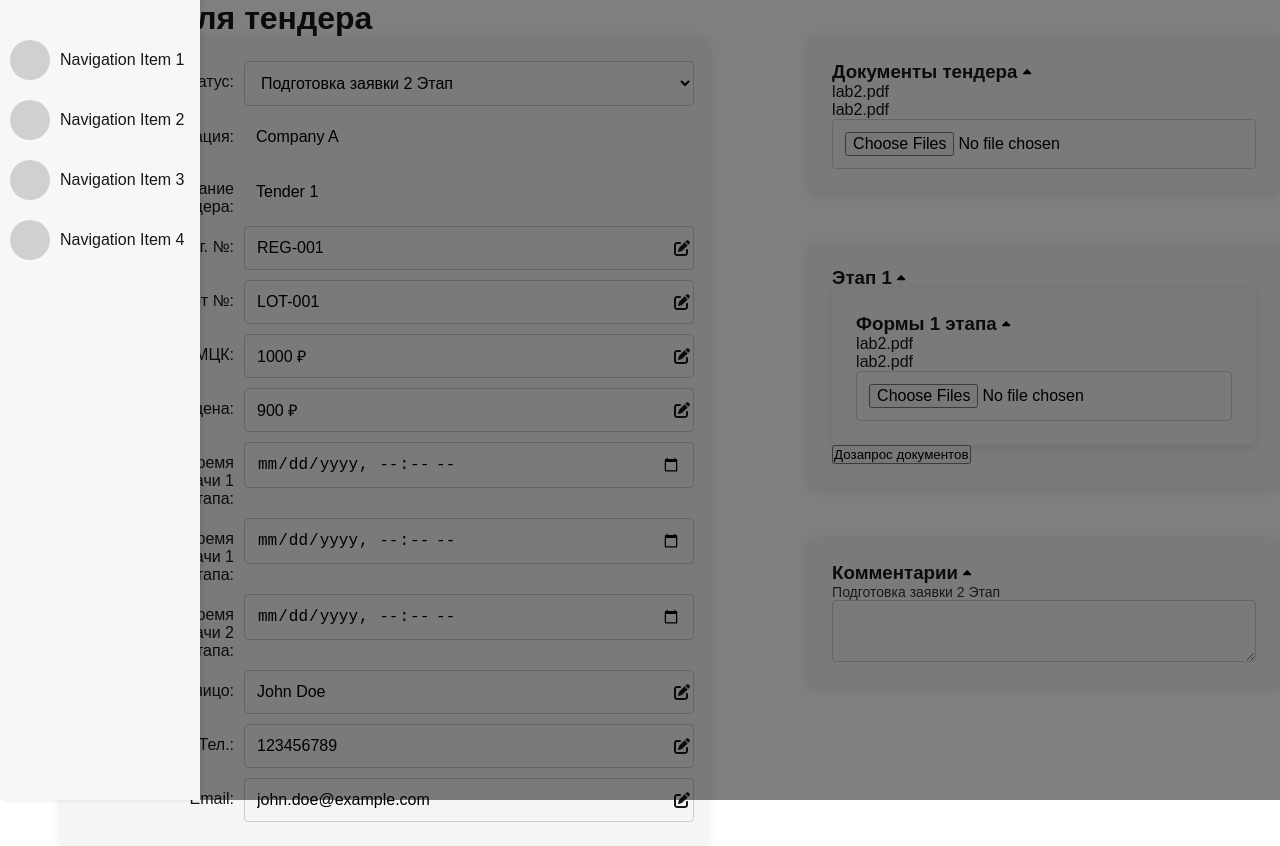
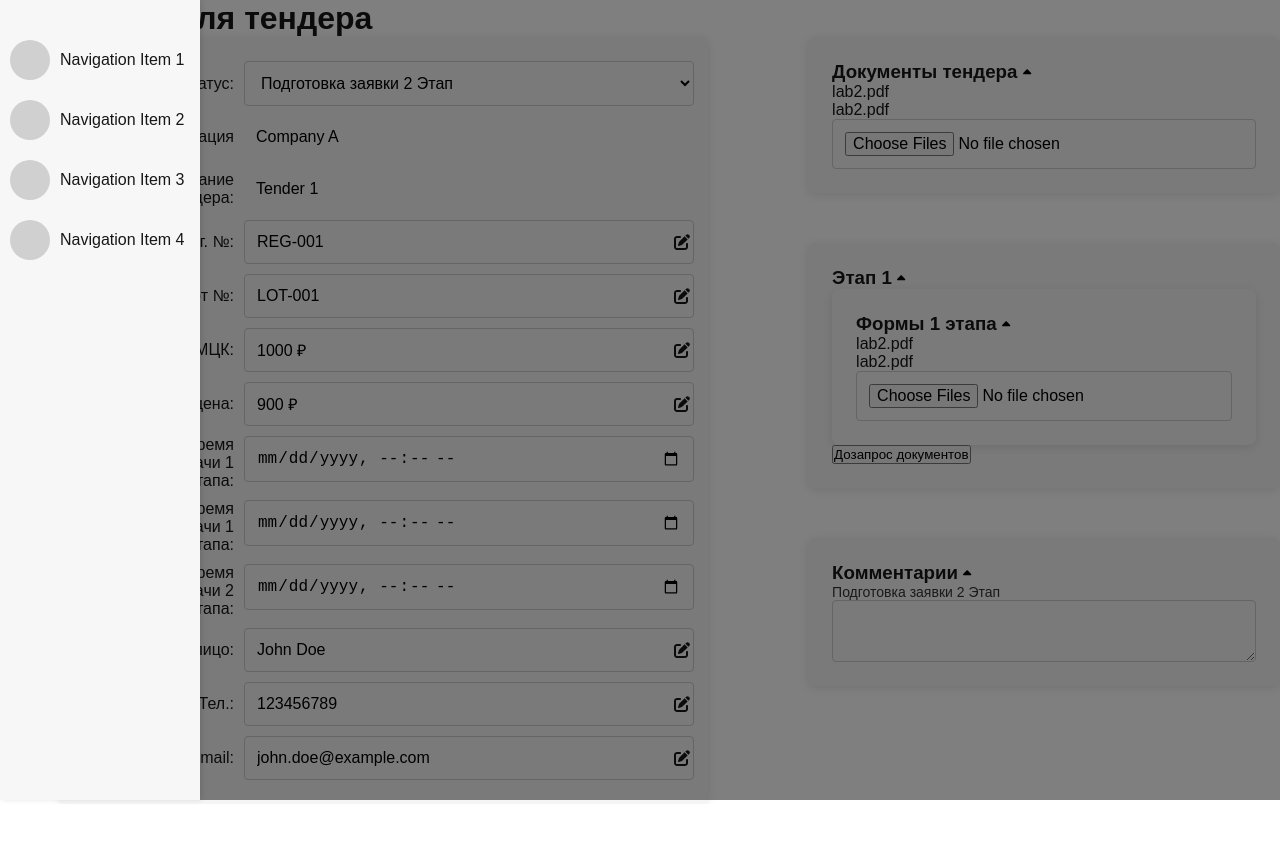
Before and after one commit to MalykhSergey/Stelta-CRM, a Next.js app: page /tender/0 in a window 1280 px wide. After the commit the page ends 804 px from the top, so only its background shows below. Built offline with nearby package versions, Linux system fonts and the light colour scheme.

Commit message:
Refactor TenderForm

```diff
--- a/src/app/components/TenderForm/TenderForm.module.css
+++ b/src/app/components/TenderForm/TenderForm.module.css
@@ -22,16 +22,12 @@
   margin-left: -20px;
 }
 
-.onlyReadField {
-  margin-top: 12px;
-  margin-bottom: 12px;
-}
 
 .formGroup {}
 
 .label {
   text-align: end;
-  margin-top: 12px;
+  align-self: center;
   font-size: 16px;
 }
 
--- a/src/app/components/TenderForm/TenderForm.tsx
+++ b/src/app/components/TenderForm/TenderForm.tsx
@@ -33,49 +33,18 @@ const TenderForm: React.FC<TenderFormProps> = observer(({ tender, isEditable })
             delete errors[name]
         }
     }
-    const renderField = (fieldName: string, value: any, isEditableField: boolean) => {
-        if (isEditableField) {
-            return (
-                <div className={styles.formGroup}>
-                    <div className={styles.inputRow}>
-                        <input
-                            type={fieldName === "Email" ? "email" : "text"}
-                            name={fieldName}
-                            value={fieldName === "InitialMaxPrice" || fieldName === "Price"
-                                ? value + " ₽"
-                                : value
-                            }
-                            onChange={(e) => {
-                                if (["InitialMaxPrice", "Price"].includes(fieldName)) {
-                                    e.target.value = e.target.value.replace(/[^0-9,]+|,(?=.*,)/g, '')
-                                }
-                                handleChange(e)
-                                const cursorPosition = e.target.selectionStart;
-                                requestAnimationFrame(() => {
-                                    e.target.selectionStart = cursorPosition;
-                                    e.target.selectionEnd = cursorPosition;
-                                });
-                            }}
-                            className={styles.input}
-                        />
-                        <FontAwesomeIcon icon={faPenToSquare} className={styles.icon} />
-                    </div>
-                    {errors[fieldName] && <span className={styles.error}>{errors[fieldName]}</span>}
-                </div>
-            )
-        }
-        return <input type="text" className={styles.input} disabled value={value} />
-    }
-
-    const company = renderField("Company", tender.company, isEditable.company)
-    const name = renderField("Name", tender.name, isEditable.name)
-    const regNumber = renderField("RegNumber", tender.regNumber, isEditable.regNumber)
-    const lotNumber = renderField("LotNumber", tender.lotNumber, isEditable.lotNumber)
-    const initialMaxPrice = renderField("InitialMaxPrice", tender.initialMaxPrice, isEditable.initialMaxPrice)
-    const price = renderField("Price", tender.price, isEditable.price)
-    const contactPerson = renderField("ContactPerson", tender.contactPerson, isEditable.contactPerson)
-    const phoneNumber = renderField("PhoneNumber", tender.phoneNumber, isEditable.phoneNumber)
-    const email = renderField("Email", tender.email, isEditable.email)
+    const company = renderField("Company", tender.company, 'Организация', isEditable.company, errors, handleChange)
+    const name = renderField("Name", tender.name, 'Наименование тендера:', isEditable.name, errors, handleChange)
+    const regNumber = renderField("RegNumber", tender.regNumber, 'Рег. №:', isEditable.regNumber, errors, handleChange)
+    const lotNumber = renderField("LotNumber", tender.lotNumber, 'Лот №:', isEditable.lotNumber, errors, handleChange)
+    const initialMaxPrice = renderField("InitialMaxPrice", tender.initialMaxPrice, 'НМЦК:', isEditable.initialMaxPrice, errors, handleChange)
+    const price = renderField("Price", tender.price, 'Наша цена:', isEditable.price, errors, handleChange)
+    const contactPerson = renderField("ContactPerson", tender.contactPerson, 'Контактное лицо:', isEditable.contactPerson, errors, handleChange)
+    const phoneNumber = renderField("PhoneNumber", tender.phoneNumber, 'Тел.:', isEditable.phoneNumber, errors, handleChange)
+    const email = renderField("Email", tender.email, 'Email:', isEditable.email, errors, handleChange)
+    const date1_start = renderField("Date1_start", tender.date1_start, 'Дата и время начала подачи 1 этапа:', isEditable.price, errors, handleChange)
+    const date1_finish = renderField("Date1_finish", tender.date1_finish, 'Дата и время окончания подачи 1 этапа:', isEditable.price, errors, handleChange)
+    const date2_finish = renderField("Date2_finish", tender.date2_finish, 'Дата и время окончания подачи 2 этапа:', isEditable.price, errors, handleChange)
     return (
         <form className={`${styles.form} card`} >
             <label className={styles.label}>Статус:</label>
@@ -89,60 +58,67 @@ const TenderForm: React.FC<TenderFormProps> = observer(({ tender, isEditable })
                     <option value="5">{Status.STAGE_FINISH}</option>
                 </select>
             </div>
-            <label className={styles.label}>Организация:</label>
             {company}
-            <label className={styles.label}>Наименование тендера:</label>
             {name}
-            <label className={styles.label}>Рег. №:</label>
             {regNumber}
-            <label className={styles.label}>Лот №:</label>
             {lotNumber}
-            <label className={styles.label}>НМЦК:</label>
             {initialMaxPrice}
-            <label className={styles.label}>Наша цена:</label>
             {price}
-            <label className={styles.label}>Дата и время начала подачи 1 этапа:</label>
-            <div className={styles.formGroup}>
-                <input
-                    type="datetime-local"
-                    name="Date1_start"
-                    value={tender.date1_start}
-                    onChange={handleChange}
-                    className={styles.input}
-                />
-                {errors.Date1_start && <span className={styles.error}>{errors.Date1_start}</span>}
-            </div>
-            <label htmlFor="date1_start" className={styles.label}>Дата и время окончания подачи 1 этапа:</label>
-            <div className={styles.formGroup}>
-                <input
-                    type="datetime-local"
-                    name="Date1_start"
-                    id='date1_start'
-                    value={tender.date1_finish}
-                    onChange={handleChange}
-                    className={styles.input}
-                />
-                {errors.Date1_finish && <span className={styles.error}>{errors.Date1_finish}</span>}
-            </div>
-            <label className={styles.label}>Дата и время окончания подачи 2 этапа:</label>
-            <div className={styles.formGroup}>
-                <input
-                    type="datetime-local"
-                    name="Date1_start"
-                    value={tender.date2_finish}
-                    onChange={handleChange}
-                    className={styles.input}
-                />
-                {errors.Date2_finish && <span className={styles.error}>{errors.Date2_finish}</span>}
-            </div>
-            <label className={styles.label}>Контактное лицо:</label>
+            {date1_start}
+            {date1_finish}
+            {date2_finish}
             {contactPerson}
-            <label className={styles.label}>Тел.:</label>
             {phoneNumber}
-            <label className={styles.label}>Email:</label>
             {email}
         </form >
     )
 })
 
 export default TenderForm
+
+const renderField = (fieldName: string, value: any, labelTitle: string, isEditableField: boolean, errors: { [key: string]: string }, handleChange: (e: React.ChangeEvent<HTMLInputElement | HTMLSelectElement>) => void) => {
+    let elem = <input type="text" className={styles.input} disabled value={value} />
+    if (isEditableField) {
+        let fieldType = 'text'
+        if (fieldName.includes('Date'))
+            fieldType = 'datetime-local'
+        if (fieldName == 'Email')
+            fieldType = 'email'
+        elem = <>
+            <div className={styles.formGroup}>
+                <div className={styles.inputRow}>
+                    <input
+                        type={fieldType}
+                        name={fieldName}
+                        id={fieldName}
+                        value={fieldName === "InitialMaxPrice" || fieldName === "Price"
+                            ? value + " ₽"
+                            : value
+                        }
+                        onChange={(e) => {
+                            if (["InitialMaxPrice", "Price"].includes(fieldName)) {
+                                e.target.value = e.target.value.replace(/[^0-9,]+|,(?=.*,)/g, '')
+                                const cursorPosition = e.target.selectionStart;
+                                requestAnimationFrame(() => {
+                                    e.target.selectionStart = cursorPosition;
+                                    e.target.selectionEnd = cursorPosition;
+                                });
+                            }
+                            handleChange(e)
+
+                        }}
+                        className={styles.input}
+                    />
+                    {fieldType != 'datetime-local' && <FontAwesomeIcon icon={faPenToSquare} className={styles.icon} />}
+                </div>
+            </div>
+            {errors[fieldName] && <span></span>} {errors[fieldName] && <span className={styles.error}>{errors[fieldName]}</span>}
+        </>
+    }
+    return (
+        <>
+            <label htmlFor={fieldName} className={styles.label}>{labelTitle}</label>
+            {elem}
+        </>
+    )
+}
```
